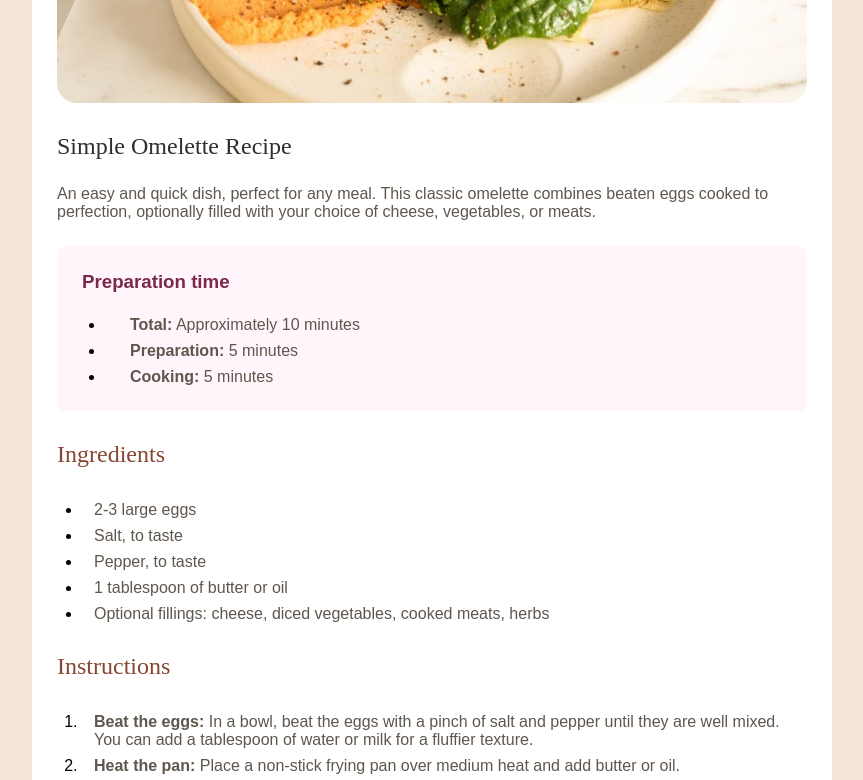
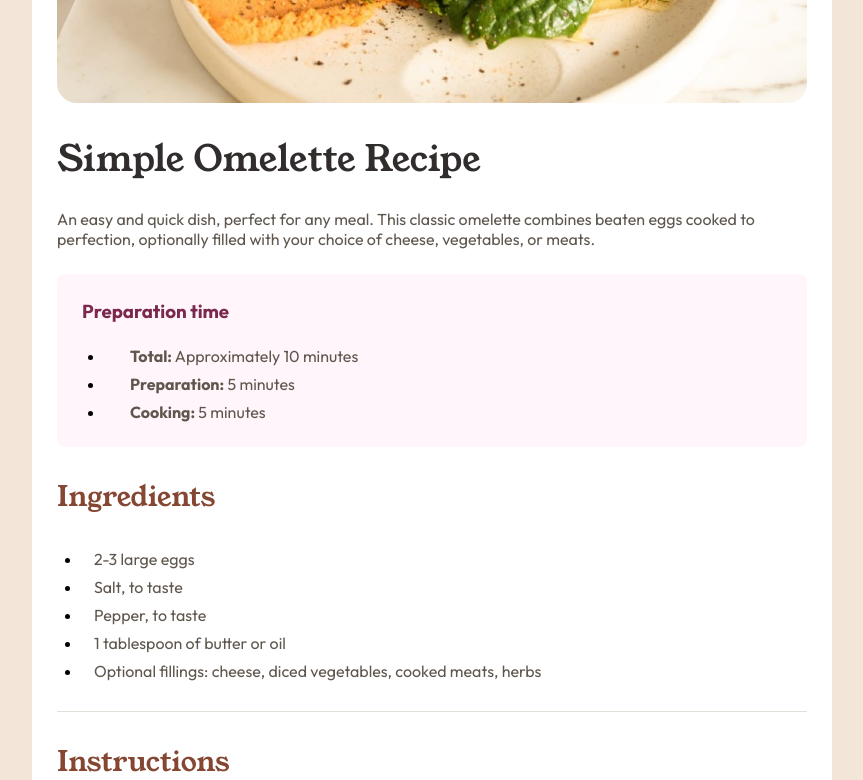
Before and after one commit to feliperasan/challenge-newbie-recipe-page-main, a plain HTML site: page index.html in a window 1280 px wide. Shown: the part 320-1100 px from the top of the page, without its empty margins (208-1071 px from the left). Drawn offline with Linux system fonts and the light colour scheme.

Commit message:
separators

```diff
--- a/index.html
+++ b/index.html
@@ -6,8 +6,8 @@
 
   <link rel="icon" type="image/png" sizes="32x32" href="./assets/images/favicon-32x32.png">
   <link rel="stylesheet" href="style.css">
-  <link rel="stylesheet" href="./assets/fonts/young-serif/YoungSerif-Regular.ttf">
-  <link rel="stylesheet" href="./assets/fonts/outfit/Outfit-VariableFont_wght.ttf">
+  <link href="https://fonts.googleapis.com/css2?family=Outfit:wght@100..900&display=swap" rel="stylesheet">
+  <link href="https://fonts.googleapis.com/css2?family=Outfit:wght@100..900&family=Young+Serif&display=swap" rel="stylesheet">
   <title>Frontend Mentor | Recipe page</title>
 </head>
 <body>
@@ -46,6 +46,7 @@
         <li><p>1 tablespoon of butter or oil</p></li>
         <li><p>Optional fillings: cheese, diced vegetables, cooked meats, herbs</p></li>
       </ul>
+      <hr>
     </section>
 
     <section class="container_sections__format">
@@ -66,6 +67,8 @@
         fillings. Let it cook for another minute, then slide it onto a plate.</p></li>
 
         <li><p><b>Enjoy:</b> Serve hot, with additional salt and pepper if needed.</p></li>
+      </ol>
+      <hr>
     </section>
 
     <section class="container_sections__format">
--- a/style.css
+++ b/style.css
@@ -29,8 +29,9 @@ main {
 }
 
 h1 {
-  font-family: young-serif;
+  font-family: "Young Serif";
   font-weight: 400;
+  font-size: 36px;
   margin-bottom: 25px;
   color: var(--Dark-Charcoal);
 }
@@ -43,6 +44,7 @@ p {
 h2 {
   font-family: "Young Serif";
   font-weight: 400;
+  font-size: 28px;
   color: var(--Nutmeg);
   margin-bottom: 25px;
 }
@@ -50,7 +52,15 @@ h2 {
 h3 {
   color: var(--Dark-Raspberry);
   margin-left: 25px;
+  font-weight: 600px;
   margin-bottom: 15px;
+}
+
+hr {
+  border: none;
+  height: 1px;
+  margin-top: 30px;
+  background-color: var(--Light-Grey);
 }
 
 .attribution {
```
Also changed, not shown: 2 other files.
